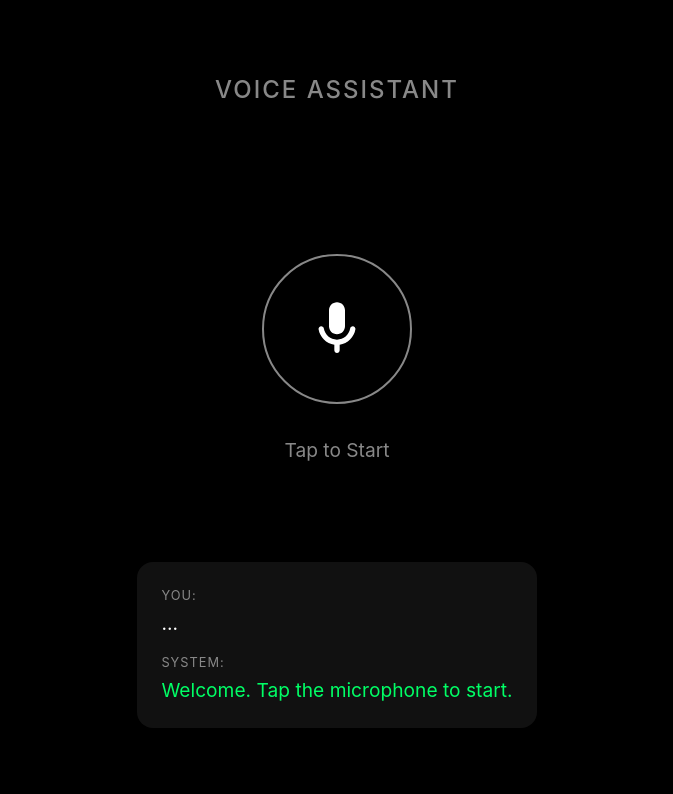
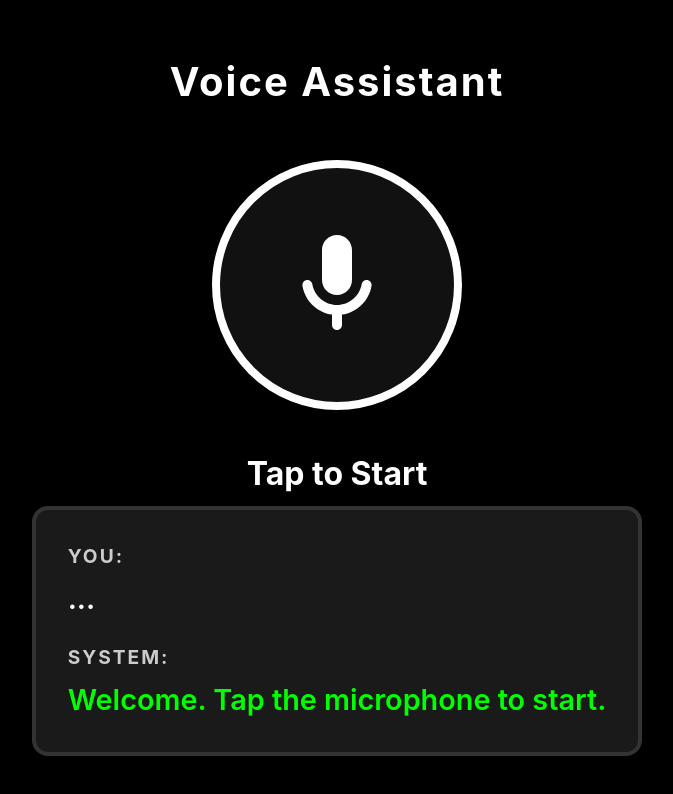
Before and after one commit to Ilobavic/antigravity, a React (Vite) app: page / in a window 1280 px wide. Shown: the top 794 px of the page, without its empty margins (303-976 px from the left). Built offline with nearby package versions, Linux system fonts and the light colour scheme.

Commit message:
Enhance accessibility with large high-contrast elements

```diff
--- a/src/App.css
+++ b/src/App.css
@@ -1,9 +1,9 @@
 :root {
   --bg-dark: #000000;
   --text-main: #ffffff;
-  --text-muted: #888888;
-  --accent-color: #00ff66; /* Green accent as requested */
-  --accent-glow: rgba(0, 255, 102, 0.4);
+  --text-muted: #cccccc; /* increased contrast from #888888 */
+  --accent-color: #00ff00; /* pure green for maximum contrast */
+  --accent-glow: rgba(0, 255, 0, 0.4);
 }
 
 body {
@@ -20,13 +20,13 @@ body {
 
 .app-container {
   width: 100%;
-  max-width: 500px;
+  max-width: 800px;
   padding: 2rem;
   box-sizing: border-box;
   display: flex;
   flex-direction: column;
   gap: 3rem;
-  height: 90vh;
+  height: 95vh;
 }
 
 header {
@@ -34,12 +34,11 @@ header {
 }
 
 header h1 {
-  font-size: 1.5rem;
-  font-weight: 500;
+  font-size: 2.5rem; /* much larger */
+  font-weight: 700;
   margin: 0;
-  color: var(--text-muted);
+  color: var(--text-main);
   letter-spacing: 2px;
-  text-transform: uppercase;
 }
 
 .console-layout {
@@ -60,11 +59,11 @@ header h1 {
 }
 
 .mic-button {
-  width: 150px;
-  height: 150px;
+  width: 250px; /* Massive button */
+  height: 250px;
   border-radius: 50%;
-  border: 2px solid var(--text-muted);
-  background: transparent;
+  border: 8px solid var(--text-main); /* thicker border */
+  background: #111111;
   color: var(--text-main);
   cursor: pointer;
   transition: all 0.3s ease;
@@ -74,54 +73,63 @@ header h1 {
   outline: none;
 }
 
+.mic-button:focus {
+  border-color: var(--accent-color);
+  box-shadow: 0 0 0 10px rgba(0,255,0,0.3);
+}
+
 .mic-icon {
-  width: 64px;
-  height: 64px;
+  width: 120px; /* Giant icon */
+  height: 120px;
   fill: currentColor;
 }
 
 .mic-button:hover {
-  border-color: var(--text-main);
   transform: scale(1.05);
+  background: #222222;
 }
 
 .mic-button.listening {
   border-color: var(--accent-color);
-  color: var(--accent-color);
-  background: rgba(0, 255, 102, 0.1);
-  box-shadow: 0 0 40px var(--accent-glow);
-  animation: pulse-glow 2s infinite;
+  color: var(--bg-dark); /* Dark icon on bright background for contrast */
+  background: var(--accent-color);
+  box-shadow: 0 0 60px var(--accent-glow);
+  animation: pulse-glow 1.5s infinite;
 }
 
 @keyframes pulse-glow {
-  0% { box-shadow: 0 0 20px var(--accent-glow); }
-  50% { box-shadow: 0 0 60px var(--accent-glow); }
-  100% { box-shadow: 0 0 20px var(--accent-glow); }
+  0% { box-shadow: 0 0 30px var(--accent-glow); }
+  50% { box-shadow: 0 0 80px var(--accent-glow); transform: scale(1.05); }
+  100% { box-shadow: 0 0 30px var(--accent-glow); }
 }
 
 .status-indicator {
-  font-size: 1.2rem;
-  font-weight: 400;
-  color: var(--text-muted);
+  font-size: 2rem; /* Huge status text */
+  font-weight: 700;
+  color: var(--text-main);
   text-align: center;
-  min-height: 1.5rem;
+  min-height: 2.5rem;
+  background: rgba(0,0,0,0.8);
+  padding: 0.5rem 1rem;
+  border-radius: 8px;
+  z-index: 2;
 }
 
 .voice-waves {
   display: flex;
-  gap: 8px;
+  gap: 12px;
   align-items: center;
   justify-content: center;
-  height: 40px;
+  height: 60px;
   position: absolute;
-  bottom: -20px;
+  bottom: -40px;
 }
 
 .wave {
-  width: 6px;
-  height: 10px;
+  width: 10px;
+  height: 20px;
   background: var(--accent-color);
-  border-radius: 3px;
+  border-radius: 5px;
   animation: wave-animation 1s infinite ease-in-out;
 }
 
@@ -131,37 +139,40 @@ header h1 {
 .wave:nth-child(4) { animation-delay: 0.4s; }
 
 @keyframes wave-animation {
-  0%, 100% { height: 10px; }
-  50% { height: 40px; }
+  0%, 100% { height: 20px; }
+  50% { height: 60px; }
 }
 
 .command-log {
-  background: #111111;
+  background: #1a1a1a;
+  border: 4px solid #333333;
   border-radius: 16px;
-  padding: 1.5rem;
+  padding: 2rem;
   display: flex;
   flex-direction: column;
-  gap: 1rem;
+  gap: 1.5rem;
 }
 
 .log-entry {
   display: flex;
   flex-direction: column;
-  gap: 0.3rem;
+  gap: 0.5rem;
 }
 
 .log-label {
-  font-size: 0.8rem;
+  font-size: 1.2rem;
   color: var(--text-muted);
   text-transform: uppercase;
-  letter-spacing: 1px;
+  letter-spacing: 2px;
+  font-weight: 700;
 }
 
 .log-text {
-  font-size: 1.2rem;
+  font-size: 1.8rem; /* Ultra large text */
+  font-weight: 600;
   line-height: 1.4;
   color: var(--text-main);
-  min-height: 1.5rem;
+  min-height: 2.2rem;
 }
 
 .system-log .log-text {
```
